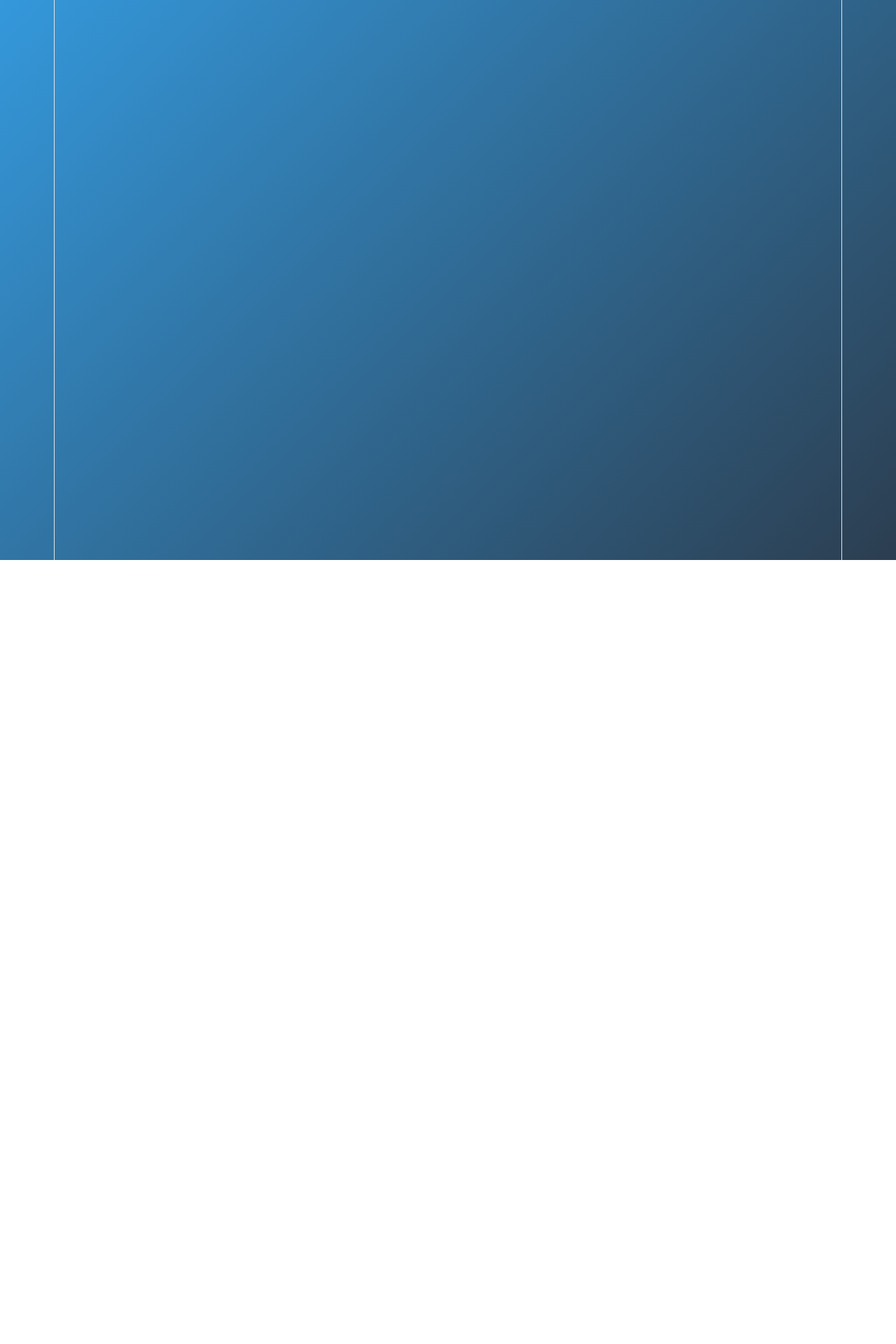
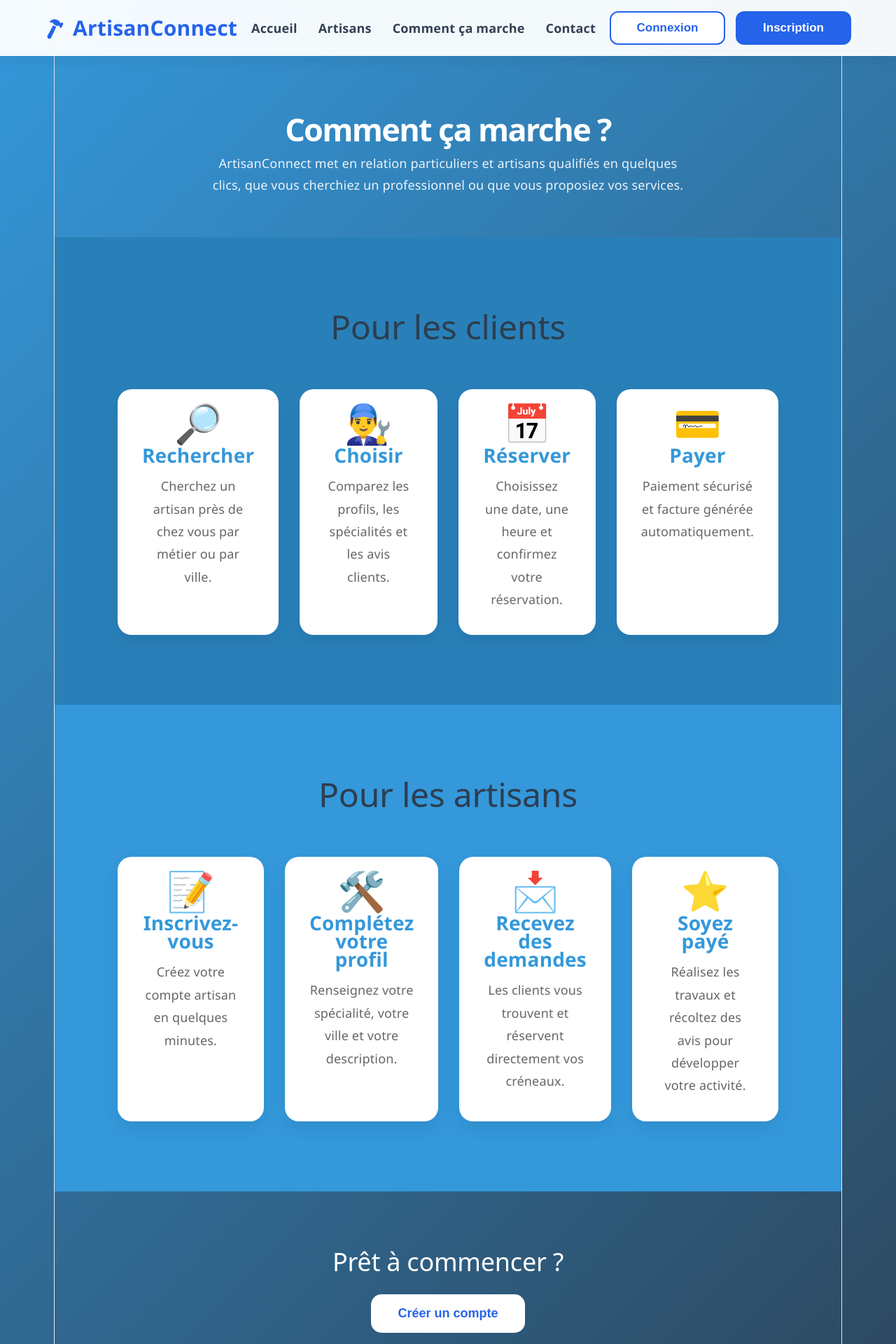
Before and after one commit to tarekdev95/ArtisanConnect, a React (Vite) app in the folder Frontend/: page /comment-ca-marche in a window 1280 px wide. Before the commit this address had no page. Shown: the top 1920 px of the page at 70% size. Before the commit the page ends 800 px from the top, so only its background shows below. Built offline with nearby package versions, Linux system fonts and the light colour scheme.

Commit message:
comment ça marche ajouter

```diff
--- a/Frontend/src/App.jsx
+++ b/Frontend/src/App.jsx
@@ -7,9 +7,10 @@ import Register from "./PAGES/Register.jsx";
 import Profile from "./PAGES/Profile.jsx";
 import Artisans from "./PAGES/Artisans.jsx";
 import Contact from "./PAGES/Contact.jsx";
-//import Reservation from "./pages/Reservation";
+import CommentCaMarche from "./PAGES/CommentCaMarche.jsx";
+import Reservation from "./PAGES/Reservation.jsx";
+import Facture from "./PAGES/Facture.jsx";
 //import Paiement from "./pages/Paiement";
-//import Facture from "./pages/Facture";
 
 function App() {
   return (
@@ -23,10 +24,11 @@ function App() {
           <Route path="/profile/:id" element={<Profile />} />
           <Route path="/map" element={<Map />} />
           <Route path="/contact" element={<Contact />} />
-          {/* TODO: activer quand les pages seront créées */}
-          {/* <Route path="/reservation/:artisanId" element={<Reservation />} /> */}
+          <Route path="/comment-ca-marche" element={<CommentCaMarche />} />
+          <Route path="/reservation/:artisanId" element={<Reservation />} />
+          <Route path="/facture" element={<Facture />} />
+          {/* TODO: activer quand la page sera créée */}
           {/* <Route path="/paiement" element={<Paiement />} /> */}
-          {/* <Route path="/facture" element={<Facture />} /> */}
         </Routes>
       </BrowserRouter>
     </AuthProvider>
--- /dev/null
+++ b/Frontend/src/PAGES/CommentCaMarche.jsx
@@ -0,0 +1,93 @@
+import { Link } from "react-router-dom";
+import Navbar from "../components/Navbar";
+import Footer from "../components/Footer";
+import "../styles/HowItWorks.css";
+import "../styles/CommentCaMarche.css";
+
+function CommentCaMarche() {
+  return (
+    <div className="howitworks-page">
+      <Navbar />
+
+      <section className="howitworks-hero">
+        <h1 className="section-title">Comment ça marche ?</h1>
+        <p>
+          ArtisanConnect met en relation particuliers et artisans qualifiés
+          en quelques clics, que vous cherchiez un professionnel ou que vous
+          proposiez vos services.
+        </p>
+      </section>
+
+      <section className="how-section">
+        <h2>Pour les clients</h2>
+
+        <div className="steps">
+          <div className="step-card">
+            <div className="step-icon">🔎</div>
+            <h3>Rechercher</h3>
+            <p>Cherchez un artisan près de chez vous par métier ou par ville.</p>
+          </div>
+
+          <div className="step-card">
+            <div className="step-icon">👨‍🔧</div>
+            <h3>Choisir</h3>
+            <p>Comparez les profils, les spécialités et les avis clients.</p>
+          </div>
+
+          <div className="step-card">
+            <div className="step-icon">📅</div>
+            <h3>Réserver</h3>
+            <p>Choisissez une date, une heure et confirmez votre réservation.</p>
+          </div>
+
+          <div className="step-card">
+            <div className="step-icon">💳</div>
+            <h3>Payer</h3>
+            <p>Paiement sécurisé et facture générée automatiquement.</p>
+          </div>
+        </div>
+      </section>
+
+      <section className="how-section how-section-alt">
+        <h2>Pour les artisans</h2>
+
+        <div className="steps">
+          <div className="step-card">
+            <div className="step-icon">📝</div>
+            <h3>Inscrivez-vous</h3>
+            <p>Créez votre compte artisan en quelques minutes.</p>
+          </div>
+
+          <div className="step-card">
+            <div className="step-icon">🛠️</div>
+            <h3>Complétez votre profil</h3>
+            <p>Renseignez votre spécialité, votre ville et votre description.</p>
+          </div>
+
+          <div className="step-card">
+            <div className="step-icon">📩</div>
+            <h3>Recevez des demandes</h3>
+            <p>Les clients vous trouvent et réservent directement vos créneaux.</p>
+          </div>
+
+          <div className="step-card">
+            <div className="step-icon">⭐</div>
+            <h3>Soyez payé</h3>
+            <p>Réalisez les travaux et récoltez des avis pour développer votre activité.</p>
+          </div>
+        </div>
+      </section>
+
+      <section className="howitworks-cta">
+        <h2>Prêt à commencer ?</h2>
+        <Link to="/register">
+          <button>Créer un compte</button>
+        </Link>
+      </section>
+
+      <Footer />
+    </div>
+  );
+}
+
+export default CommentCaMarche;
--- a/Frontend/src/components/Navbar.jsx
+++ b/Frontend/src/components/Navbar.jsx
@@ -24,7 +24,7 @@ function Navbar() {
       <ul className="nav-links">
         <li><Link to="/">Accueil</Link></li>
         <li><Link to="/artisans">Artisans</Link></li>
-        <li><a href="#how">Comment ça marche</a></li>
+        <li><Link to="/comment-ca-marche">Comment ça marche</Link></li>
         <li><Link to="/contact">Contact</Link></li>
       </ul>
 
--- /dev/null
+++ b/Frontend/src/styles/CommentCaMarche.css
@@ -0,0 +1,52 @@
+.howitworks-page{
+    min-height:100vh;
+}
+
+.howitworks-hero{
+    padding:140px 8% 60px;
+    text-align:center;
+}
+
+.howitworks-hero .section-title{
+    color:#fff;
+    margin-bottom:20px;
+}
+
+.howitworks-hero p{
+    color:#fff;
+    max-width:700px;
+    margin:0 auto;
+    font-size:18px;
+    line-height:1.7;
+    opacity:.9;
+}
+
+.how-section-alt{
+    background:#3498db;
+}
+
+.howitworks-cta{
+    text-align:center;
+    padding:80px 8%;
+}
+
+.howitworks-cta h2{
+    font-size:36px;
+    color:#fff;
+    margin-bottom:25px;
+}
+
+.howitworks-cta button{
+    width:220px;
+    height:55px;
+    border-radius:15px;
+    background:#fff;
+    color:#2563eb;
+    font-size:18px;
+    font-weight:bold;
+    transition:.3s;
+}
+
+.howitworks-cta button:hover{
+    transform:scale(1.05);
+}
```
